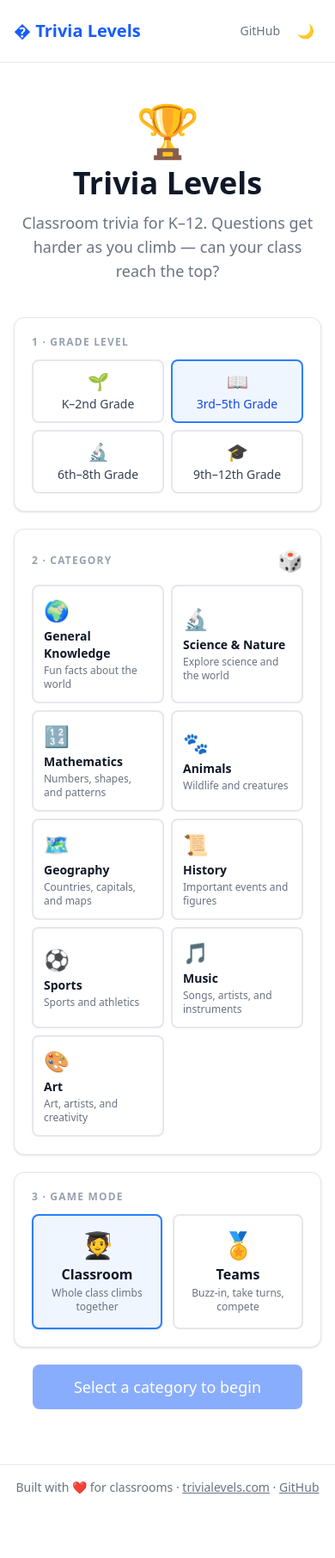
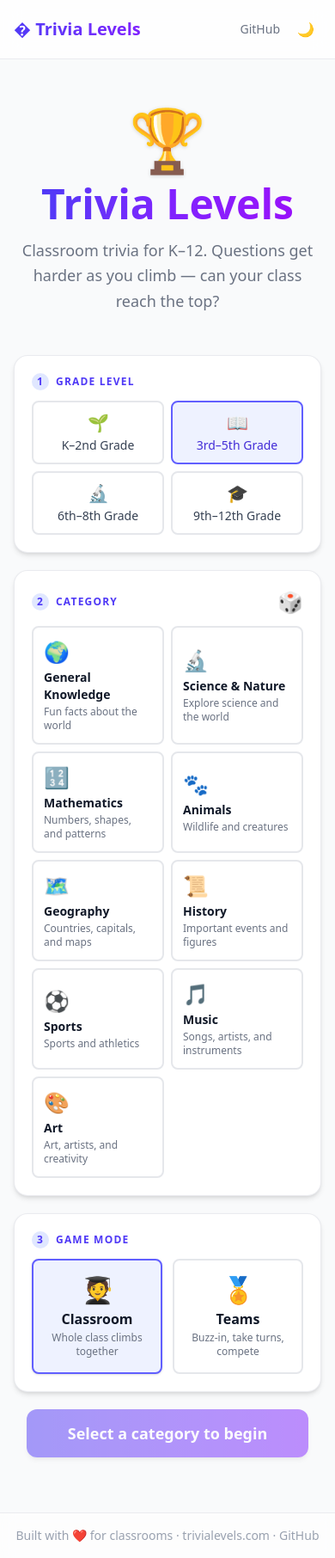
Before and after one commit to joshua-makes/teacher-trivia-progression, a Next.js app: page / in a window 390 px wide. Shown: the whole page at 86% size. Before the commit the page ends 1756 px from the top, so only its background shows below. Built offline with nearby package versions, Linux system fonts and the light colour scheme.

Commit message:
feat: enhance UI components with improved styling and responsiveness; update layout and global styles for better user experience

```diff
--- a/src/app/globals.css
+++ b/src/app/globals.css
@@ -10,6 +10,9 @@
     --foreground: 210 40% 98%;
   }
   body {
-    @apply bg-white text-gray-900 dark:bg-gray-950 dark:text-gray-50 min-h-screen;
+    @apply bg-gray-50 text-gray-900 dark:bg-gray-950 dark:text-gray-50 min-h-screen antialiased;
+  }
+  ::selection {
+    @apply bg-indigo-200 text-indigo-900 dark:bg-indigo-800 dark:text-indigo-100;
   }
 }
--- a/src/app/layout.tsx
+++ b/src/app/layout.tsx
@@ -1,8 +1,11 @@
 import type { Metadata } from 'next'
+import { Inter } from 'next/font/google'
 import './globals.css'
 import { Header } from '@/components/layout/Header'
 import { Footer } from '@/components/layout/Footer'
 import { ThemeProvider } from '@/components/layout/ThemeProvider'
+
+const inter = Inter({ subsets: ['latin'], variable: '--font-inter' })
 
 export const metadata: Metadata = {
   metadataBase: new URL('https://trivialevels.com'),
@@ -19,7 +22,7 @@ export const metadata: Metadata = {
 export default function RootLayout({ children }: { children: React.ReactNode }) {
   return (
     <html lang="en" suppressHydrationWarning>
-      <body className="font-sans">
+      <body className={`${inter.variable} font-sans`}>
         <ThemeProvider>
           <div className="flex flex-col min-h-screen">
             <Header />
--- a/src/app/page.tsx
+++ b/src/app/page.tsx
@@ -50,12 +50,14 @@ export default function HomePage() {
     <Container>
       <div className="max-w-3xl mx-auto">
         {/* Hero */}
-        <div className="text-center mb-10 pt-4">
-          <div className="text-6xl mb-3">🏆</div>
-          <h1 className="text-4xl md:text-5xl font-bold text-gray-900 dark:text-gray-100 mb-3">
-            Trivia Levels
+        <div className="text-center mb-12 pt-6">
+          <div className="text-7xl mb-4 drop-shadow-sm">🏆</div>
+          <h1 className="text-5xl md:text-6xl font-extrabold mb-4">
+            <span className="bg-gradient-to-r from-indigo-600 via-violet-600 to-purple-600 bg-clip-text text-transparent">
+              Trivia Levels
+            </span>
           </h1>
-          <p className="text-gray-500 dark:text-gray-400 text-lg max-w-lg mx-auto">
+          <p className="text-gray-500 dark:text-gray-400 text-lg max-w-md mx-auto leading-relaxed">
             Classroom trivia for K–12. Questions get harder as you climb — can your class reach the top?
           </p>
         </div>
@@ -63,8 +65,9 @@ export default function HomePage() {
         <div className="space-y-5">
           {/* Step 1: Grade Level */}
           <Card className="p-5">
-            <h2 className="text-xs font-semibold uppercase tracking-widest text-gray-400 dark:text-gray-500 mb-3">
-              1 · Grade Level
+            <h2 className="text-xs font-bold uppercase tracking-widest text-indigo-600 dark:text-indigo-400 mb-3 flex items-center gap-2">
+              <span className="w-5 h-5 rounded-full bg-indigo-100 dark:bg-indigo-900/60 text-indigo-600 dark:text-indigo-400 text-xs flex items-center justify-center font-bold">1</span>
+              Grade Level
             </h2>
             <div className="grid grid-cols-2 md:grid-cols-4 gap-2">
               {GRADE_LEVELS.map(gl => (
@@ -74,8 +77,8 @@ export default function HomePage() {
                   className={cn(
                     'rounded-lg border-2 px-3 py-2.5 text-sm font-medium transition-all text-center',
                     gradeLevel === gl.value
-                      ? 'border-blue-500 bg-blue-50 dark:bg-blue-950 text-blue-700 dark:text-blue-300'
-                      : 'border-gray-200 dark:border-gray-700 hover:border-blue-300 text-gray-700 dark:text-gray-300',
+                      ? 'border-indigo-500 bg-indigo-50 dark:bg-indigo-950 text-indigo-700 dark:text-indigo-300'
+                      : 'border-gray-200 dark:border-gray-700 hover:border-indigo-300 text-gray-700 dark:text-gray-300',
                   )}
                 >
                   <div className="text-xl mb-0.5">{gl.emoji}</div>
@@ -88,8 +91,9 @@ export default function HomePage() {
           {/* Step 2: Category */}
           <Card className="p-5">
             <div className="flex items-center justify-between mb-3">
-              <h2 className="text-xs font-semibold uppercase tracking-widest text-gray-400 dark:text-gray-500">
-                2 · Category
+              <h2 className="text-xs font-bold uppercase tracking-widest text-indigo-600 dark:text-indigo-400 flex items-center gap-2">
+                <span className="w-5 h-5 rounded-full bg-indigo-100 dark:bg-indigo-900/60 text-indigo-600 dark:text-indigo-400 text-xs flex items-center justify-center font-bold">2</span>
+                Category
               </h2>
               <button
                 onClick={() => {
@@ -111,8 +115,8 @@ export default function HomePage() {
                   className={cn(
                     'rounded-lg border-2 p-3 text-left transition-all',
                     categoryId === cat.id
-                      ? 'border-blue-500 bg-blue-50 dark:bg-blue-950 shadow-sm'
-                      : 'border-gray-200 dark:border-gray-700 hover:border-blue-300 hover:bg-gray-50 dark:hover:bg-gray-800/50',
+                      ? 'border-indigo-500 bg-indigo-50 dark:bg-indigo-950 shadow-sm'
+                      : 'border-gray-200 dark:border-gray-700 hover:border-indigo-300 hover:bg-gray-50 dark:hover:bg-gray-800/50',
                   )}
                   aria-pressed={categoryId === cat.id}
                 >
@@ -126,8 +130,9 @@ export default function HomePage() {
 
           {/* Step 3: Game Mode */}
           <Card className="p-5">
-            <h2 className="text-xs font-semibold uppercase tracking-widest text-gray-400 dark:text-gray-500 mb-3">
-              3 · Game Mode
+            <h2 className="text-xs font-bold uppercase tracking-widest text-indigo-600 dark:text-indigo-400 mb-3 flex items-center gap-2">
+              <span className="w-5 h-5 rounded-full bg-indigo-100 dark:bg-indigo-900/60 text-indigo-600 dark:text-indigo-400 text-xs flex items-center justify-center font-bold">3</span>
+              Game Mode
             </h2>
             <div className="grid grid-cols-2 gap-3">
               <button
@@ -135,8 +140,8 @@ export default function HomePage() {
                 className={cn(
                   'rounded-lg border-2 p-4 text-center transition-all',
                   mode === 'solo'
-                    ? 'border-blue-500 bg-blue-50 dark:bg-blue-950 shadow-sm'
-                    : 'border-gray-200 dark:border-gray-700 hover:border-blue-300',
+                    ? 'border-indigo-500 bg-indigo-50 dark:bg-indigo-950 shadow-sm'
+                    : 'border-gray-200 dark:border-gray-700 hover:border-indigo-300',
                 )}
                 aria-pressed={mode === 'solo'}
               >
@@ -149,8 +154,8 @@ export default function HomePage() {
                 className={cn(
                   'rounded-lg border-2 p-4 text-center transition-all',
                   mode === 'team'
-                    ? 'border-blue-500 bg-blue-50 dark:bg-blue-950 shadow-sm'
-                    : 'border-gray-200 dark:border-gray-700 hover:border-blue-300',
+                    ? 'border-indigo-500 bg-indigo-50 dark:bg-indigo-950 shadow-sm'
+                    : 'border-gray-200 dark:border-gray-700 hover:border-indigo-300',
                 )}
                 aria-pressed={mode === 'team'}
               >
@@ -164,8 +169,9 @@ export default function HomePage() {
           {/* Step 4: Team Setup */}
           {mode === 'team' && (
             <Card className="p-5">
-              <h2 className="text-xs font-semibold uppercase tracking-widest text-gray-400 dark:text-gray-500 mb-3">
-                4 · Team Setup
+              <h2 className="text-xs font-bold uppercase tracking-widest text-indigo-600 dark:text-indigo-400 mb-3 flex items-center gap-2">
+                <span className="w-5 h-5 rounded-full bg-indigo-100 dark:bg-indigo-900/60 text-indigo-600 dark:text-indigo-400 text-xs flex items-center justify-center font-bold">4</span>
+                Team Setup
               </h2>
               <div className="flex items-center gap-3 mb-4">
                 <span className="text-sm text-gray-600 dark:text-gray-400">Teams:</span>
@@ -177,8 +183,8 @@ export default function HomePage() {
                       className={cn(
                         'w-9 h-9 rounded-full border-2 font-bold text-sm transition-all',
                         teamCount === n
-                          ? 'border-blue-500 bg-blue-500 text-white'
-                          : 'border-gray-300 dark:border-gray-600 text-gray-600 dark:text-gray-400 hover:border-blue-400',
+                          ? 'border-indigo-500 bg-indigo-500 text-white'
+                          : 'border-gray-300 dark:border-gray-600 text-gray-600 dark:text-gray-400 hover:border-indigo-400',
                       )}
                     >
                       {n}
--- a/src/app/results/page.tsx
+++ b/src/app/results/page.tsx
@@ -150,7 +150,7 @@ export default function ResultsPage() {
           <p className="text-sm text-gray-500 dark:text-gray-400 mb-1">
             {isWinner ? 'Top of the ladder!' : 'Points earned'}
           </p>
-          <p className="text-5xl font-bold text-blue-600 dark:text-blue-400 tabular-nums">
+          <p className="text-5xl font-bold bg-gradient-to-r from-indigo-600 to-violet-600 bg-clip-text text-transparent tabular-nums">
             {formatPoints(points)}
           </p>
           <p className="text-sm text-gray-500 dark:text-gray-400 mt-2">
@@ -175,7 +175,7 @@ export default function ResultsPage() {
                   <div
                     className={cn(
                       'w-5 h-5 rounded-full flex items-center justify-center text-xs shrink-0',
-                      reached ? 'bg-green-500 text-white' : 'bg-gray-200 dark:bg-gray-700',
+                      reached ? 'bg-emerald-500 text-white' : 'bg-gray-200 dark:bg-gray-700',
                       isFinal && !completed && 'bg-red-400 text-white',
                     )}
                   >
--- a/src/components/layout/Footer.tsx
+++ b/src/components/layout/Footer.tsx
@@ -1,11 +1,11 @@
 export function Footer() {
   return (
-    <footer className="border-t border-gray-200 dark:border-gray-800 mt-auto">
-      <div className="max-w-6xl mx-auto px-4 py-4 text-center text-sm text-gray-500 dark:text-gray-400">
+    <footer className="border-t border-gray-200/80 dark:border-gray-800/80 mt-auto bg-white/60 dark:bg-gray-950/60 backdrop-blur-sm">
+      <div className="max-w-6xl mx-auto px-4 py-4 text-center text-sm text-gray-400 dark:text-gray-500">
         Built with ❤️ for classrooms ·{' '}
         <a
           href="https://trivialevels.com"
-          className="hover:text-gray-800 dark:hover:text-gray-200 transition-colors underline"
+          className="hover:text-indigo-600 dark:hover:text-indigo-400 transition-colors"
         >
           trivialevels.com
         </a>{' '}
@@ -14,7 +14,7 @@ export function Footer() {
           href="https://github.com/joshua-makes/teacher-trivia-progression"
           target="_blank"
           rel="noopener noreferrer"
-          className="hover:text-gray-800 dark:hover:text-gray-200 transition-colors underline"
+          className="hover:text-indigo-600 dark:hover:text-indigo-400 transition-colors"
         >
           GitHub
         </a>
--- a/src/components/layout/Header.tsx
+++ b/src/components/layout/Header.tsx
@@ -3,11 +3,11 @@ import { ThemeToggle } from './ThemeToggle'
 
 export function Header() {
   return (
-    <header className="border-b border-gray-200 dark:border-gray-800">
-      <div className="max-w-6xl mx-auto px-4 py-4 flex items-center justify-between">
+    <header className="sticky top-0 z-50 border-b border-gray-200/80 dark:border-gray-800/80 backdrop-blur-md bg-white/80 dark:bg-gray-950/80">
+        <div className="max-w-6xl mx-auto px-4 py-3.5 flex items-center justify-between">
         <Link
           href="/"
-          className="text-xl font-bold text-blue-600 dark:text-blue-400 hover:opacity-80 transition-opacity"
+          className="text-xl font-extrabold bg-gradient-to-r from-indigo-600 to-violet-600 bg-clip-text text-transparent hover:opacity-80 transition-opacity"
         >
           � Trivia Levels
         </Link>
--- a/src/components/quiz/QuestionCard.tsx
+++ b/src/components/quiz/QuestionCard.tsx
@@ -128,7 +128,7 @@ export function QuestionCard({
         {data.question}
       </p>
       <div className="space-y-3">
-        {data.answers.map(answer => {
+        {data.answers.map((answer, idx) => {
           let displayState: AnswerState = answerStates[answer] ?? 'default'
           if (revealAnswer && !answered) {
             displayState = answer === data.correctAnswer ? 'missed' : 'default'
@@ -140,6 +140,7 @@ export function QuestionCard({
               state={displayState}
               disabled={answered || isPaused || locked || revealAnswer}
               onClick={() => handleAnswer(answer)}
+              index={idx}
             />
           )
         })}
--- a/src/components/ui/Button.tsx
+++ b/src/components/ui/Button.tsx
@@ -15,16 +15,17 @@ export function Button({
   return (
     <button
       className={cn(
-        'font-medium rounded-lg transition-all focus:outline-none focus:ring-2 focus:ring-offset-2 disabled:opacity-50 disabled:cursor-not-allowed',
+        'font-semibold rounded-xl transition-all focus:outline-none focus:ring-2 focus:ring-offset-2 disabled:opacity-50 disabled:cursor-not-allowed',
         size === 'sm' && 'px-3 py-1.5 text-sm',
-        size === 'md' && 'px-4 py-2 text-base',
-        size === 'lg' && 'px-6 py-3 text-lg',
-        variant === 'primary' && 'bg-blue-600 text-white hover:bg-blue-700 focus:ring-blue-500',
+        size === 'md' && 'px-5 py-2.5 text-base',
+        size === 'lg' && 'px-8 py-3.5 text-lg',
+        variant === 'primary' &&
+          'bg-gradient-to-r from-indigo-600 to-violet-600 text-white hover:from-indigo-500 hover:to-violet-500 shadow-md hover:shadow-lg focus:ring-indigo-500',
         variant === 'secondary' &&
-          'bg-gray-100 text-gray-900 hover:bg-gray-200 focus:ring-gray-500 dark:bg-gray-800 dark:text-gray-100 dark:hover:bg-gray-700',
+          'bg-gray-100 text-gray-900 hover:bg-gray-200 focus:ring-gray-400 dark:bg-gray-800 dark:text-gray-100 dark:hover:bg-gray-700',
         variant === 'ghost' &&
-          'bg-transparent text-gray-700 hover:bg-gray-100 focus:ring-gray-500 dark:text-gray-300 dark:hover:bg-gray-800',
-        variant === 'danger' && 'bg-red-600 text-white hover:bg-red-700 focus:ring-red-500',
+          'bg-transparent text-gray-600 hover:bg-gray-100 focus:ring-gray-400 dark:text-gray-400 dark:hover:bg-gray-800',
+        variant === 'danger' && 'bg-red-600 text-white hover:bg-red-500 shadow-md focus:ring-red-500',
         className
       )}
       {...props}
--- a/src/components/ui/Card.tsx
+++ b/src/components/ui/Card.tsx
@@ -4,7 +4,7 @@ export function Card({ children, className, ...props }: React.HTMLAttributes<HTM
   return (
     <div
       className={cn(
-        'bg-white dark:bg-gray-900 border border-gray-200 dark:border-gray-800 rounded-xl shadow-sm',
+        'bg-white dark:bg-gray-900 border border-gray-200/80 dark:border-gray-800 rounded-2xl shadow-md',
         className
       )}
       {...props}
--- a/src/components/ui/ProgressBar.tsx
+++ b/src/components/ui/ProgressBar.tsx
@@ -12,14 +12,14 @@ export function ProgressBar({
     <div className="w-full">
       {label && <div className="text-sm text-gray-600 dark:text-gray-400 mb-1">{label}</div>}
       <div
-        className="w-full bg-gray-200 dark:bg-gray-700 rounded-full h-2.5"
+        className="w-full bg-gray-100 dark:bg-gray-800 rounded-full h-2.5"
         role="progressbar"
         aria-valuenow={value}
         aria-valuemin={0}
         aria-valuemax={max}
       >
         <div
-          className="bg-blue-600 h-2.5 rounded-full transition-all duration-300"
+          className="bg-gradient-to-r from-indigo-500 to-violet-500 h-2.5 rounded-full transition-all duration-300"
           style={{ width: `${percent}%` }}
         />
       </div>
```
Also changed, not shown: src/components/quiz/AnswerButton.tsx (+28 -6 lines), src/components/quiz/DifficultyBadge.tsx (+5 -5 lines).
